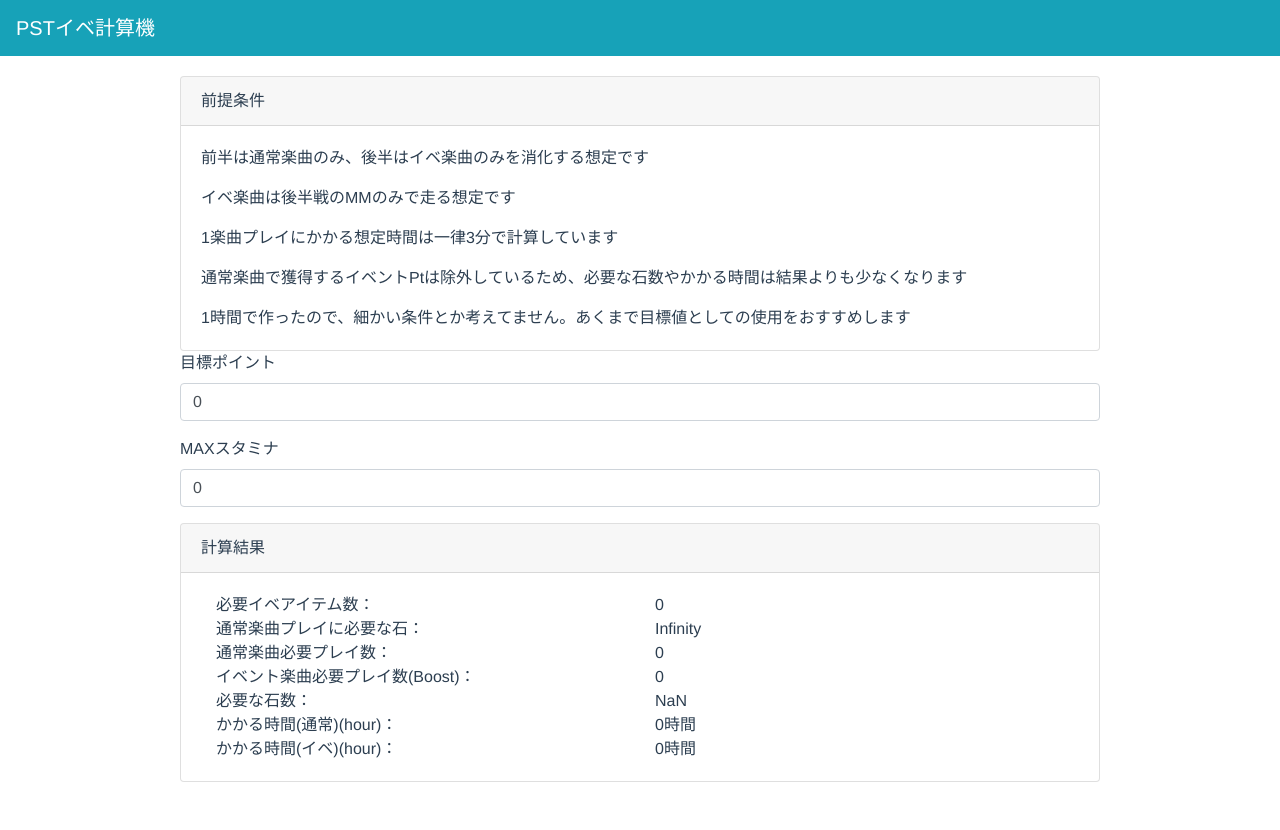
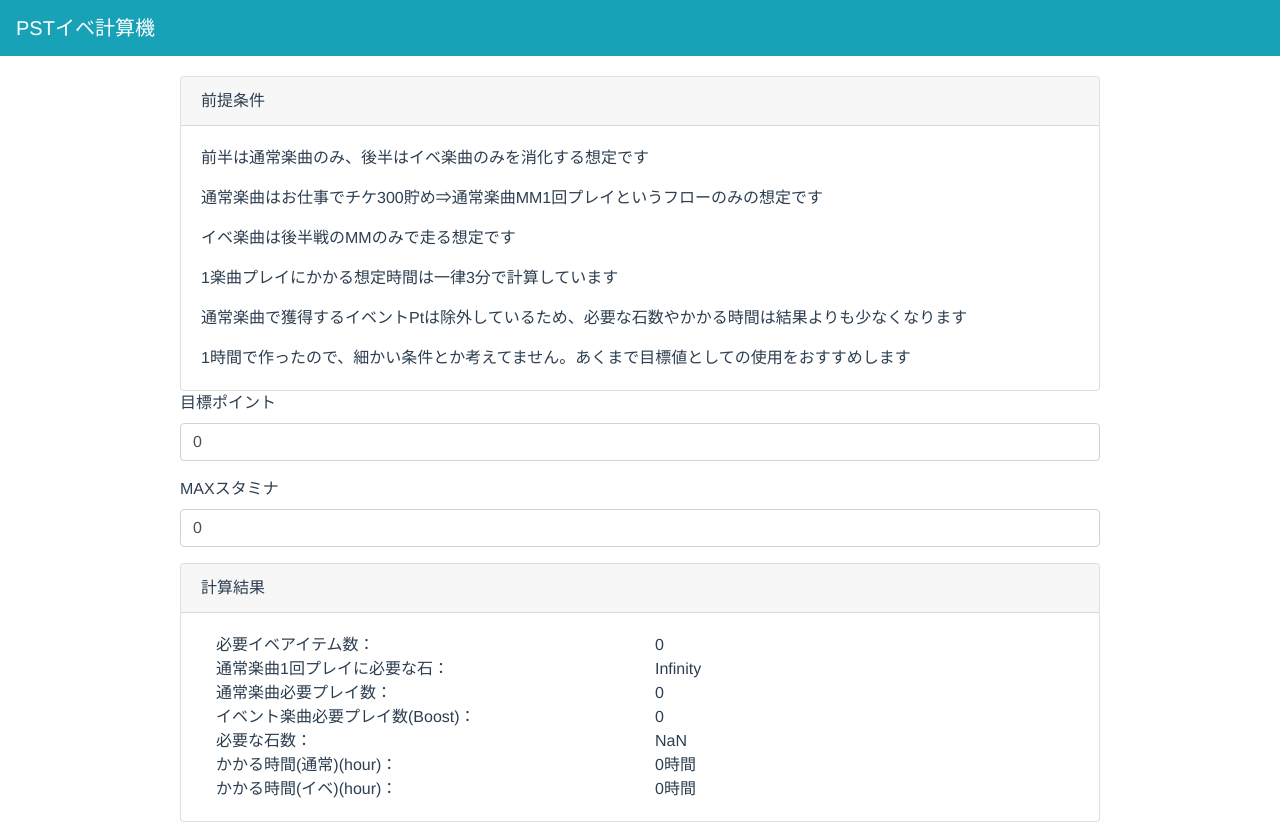
Before and after one commit to necho8989/million-event-calculator, a Vue app: page / in a window 1280 px wide. Before the commit the page ends 800 px from the top, so only its background shows below. Built offline with nearby package versions, Linux system fonts and the light colour scheme.

Commit message:
:pencil: add 前提条件

```diff
--- a/src/components/Calculator.vue
+++ b/src/components/Calculator.vue
@@ -6,6 +6,7 @@
 				<b-col cols="10">
 					<b-card header="前提条件">
 						<b-card-text>前半は通常楽曲のみ、後半はイベ楽曲のみを消化する想定です</b-card-text>
+						<b-card-text>通常楽曲はお仕事でチケ300貯め⇒通常楽曲MM1回プレイというフローのみの想定です</b-card-text>
 						<b-card-text>イベ楽曲は後半戦のMMのみで走る想定です</b-card-text>
 						<b-card-text>1楽曲プレイにかかる想定時間は一律3分で計算しています</b-card-text>
 						<b-card-text>通常楽曲で獲得するイベントPtは除外しているため、必要な石数やかかる時間は結果よりも少なくなります</b-card-text>
@@ -27,7 +28,7 @@
 									<b-col cols="6">{{ requiredEventItem }}</b-col>
 								</b-row>
 								<b-row>
-									<b-col>通常楽曲プレイに必要な石：</b-col>
+									<b-col>通常楽曲1回プレイに必要な石：</b-col>
 									<b-col cols="6">{{ requiredJwelPerNormalSong }}</b-col>
 								</b-row>
 								<b-row>
```
Also changed, not shown: 5 other files (tests, documents, lock files or other folders).
